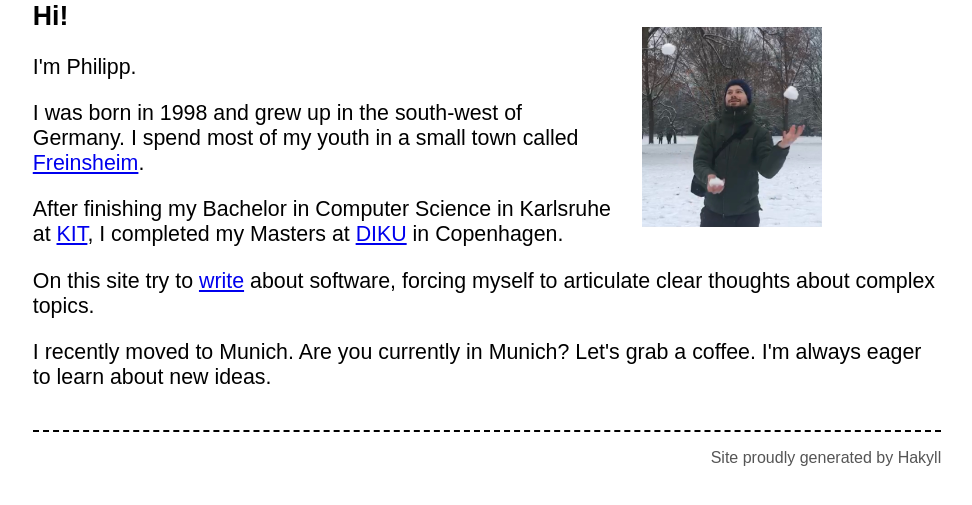
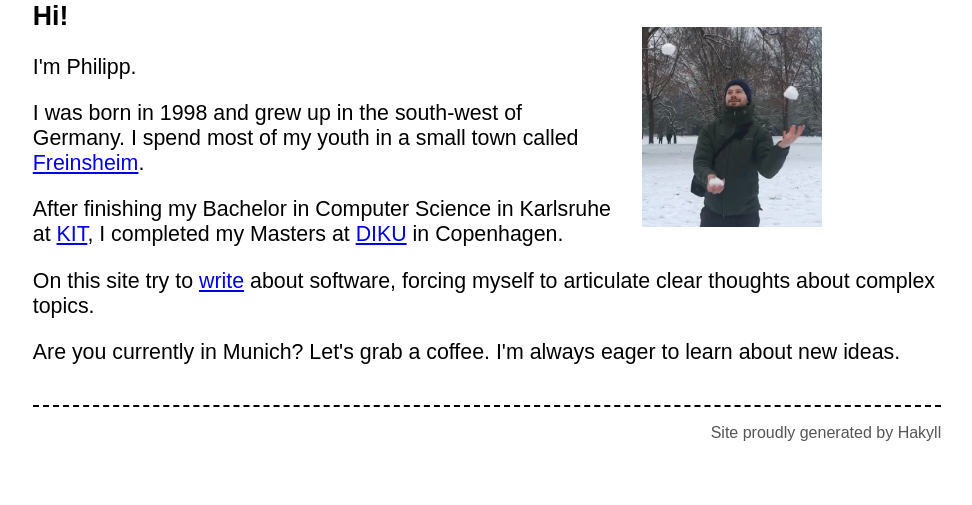
Before and after one commit to PTheyssen/blog, a plain HTML site: page docs/index.html in a window 1280 px wide. Shown: the part 197-702 px from the top of the page, without its empty margins (153-1125 px from the left). Drawn offline with Linux system fonts and the light colour scheme.

Commit message:
Update cv

```diff
--- a/docs/index.html
+++ b/docs/index.html
@@ -48,7 +48,7 @@
   about complex topics.</p>
 
 
-<p> I recently moved to Munich. Are you currently in Munich? Let's grab a coffee. I'm always eager to learn about new ideas.</p>
+<p>Are you currently in Munich? Let's grab a coffee. I'm always eager to learn about new ideas.</p>
 
         </main>
 
```
Also changed, not shown: index.html (+1 -1 lines), 3 other files.
